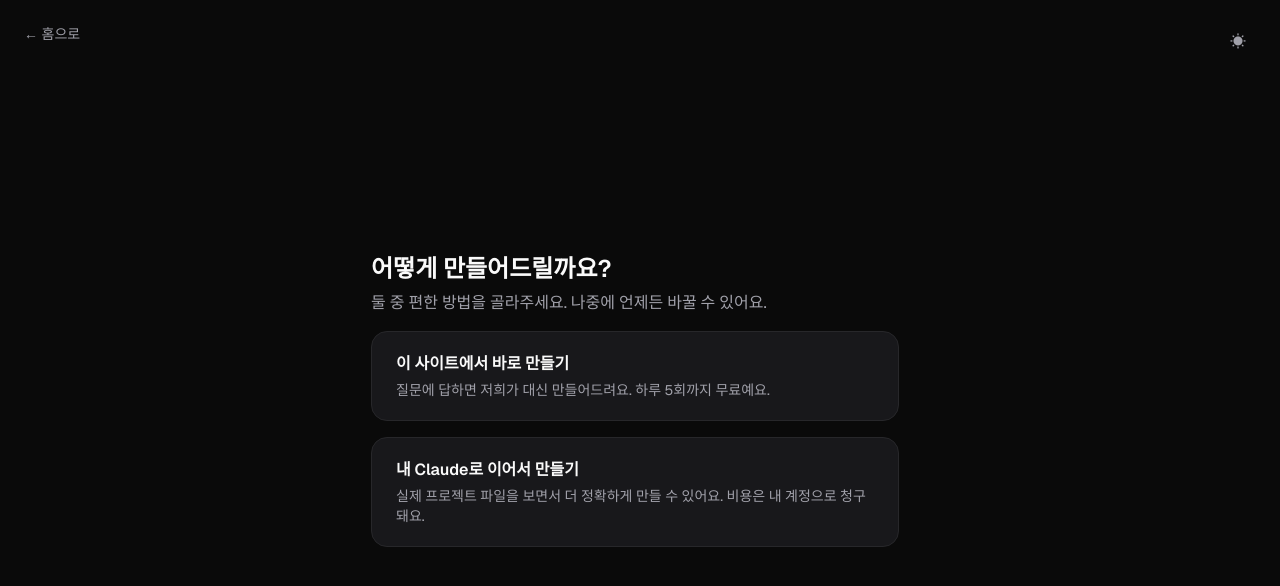
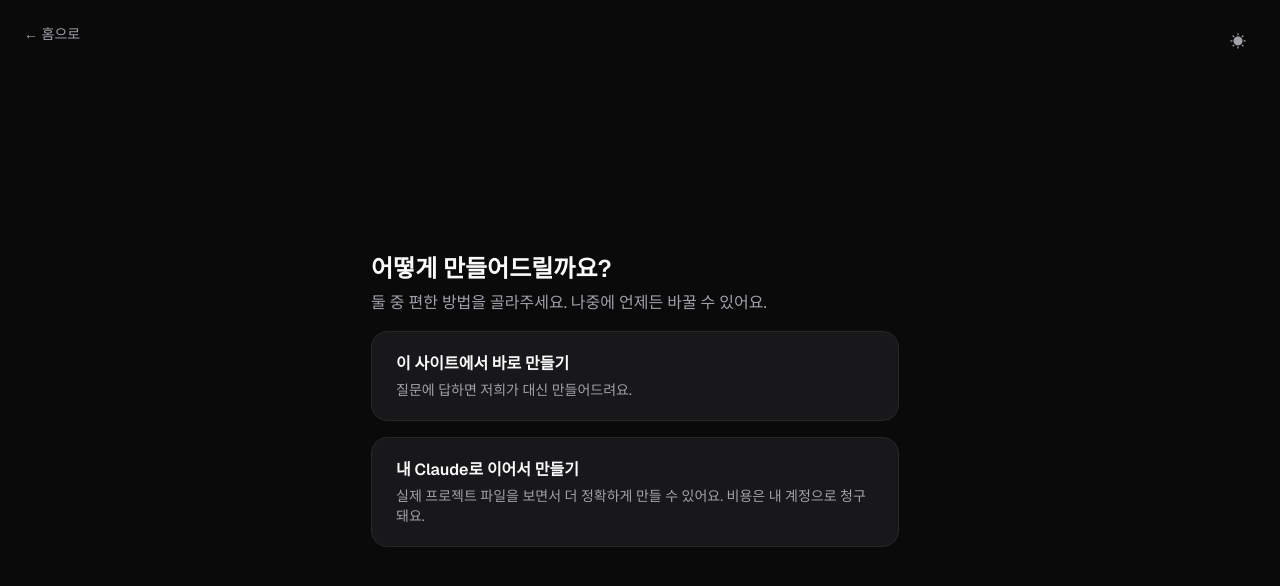
Before and after one commit to Jammanb0/tailor, a Next.js app: page /create in a window 1280 px wide. Shown: the top 586 px of the page. Built offline with nearby package versions, Linux system fonts and the light colour scheme.

Commit message:
fix(create): drop the daily free-quota claim from the web path copy

```diff
--- a/src/components/create/path-fork.tsx
+++ b/src/components/create/path-fork.tsx
@@ -49,7 +49,7 @@ export function PathFork({ onSelectWeb, onSelectHandoff }: PathForkProps) {
 					이 사이트에서 바로 만들기
 				</span>
 				<span className="text-sm text-muted">
-					질문에 답하면 저희가 대신 만들어드려요. 하루 5회까지 무료예요.
+					질문에 답하면 저희가 대신 만들어드려요.
 				</span>
 			</button>
 
```
